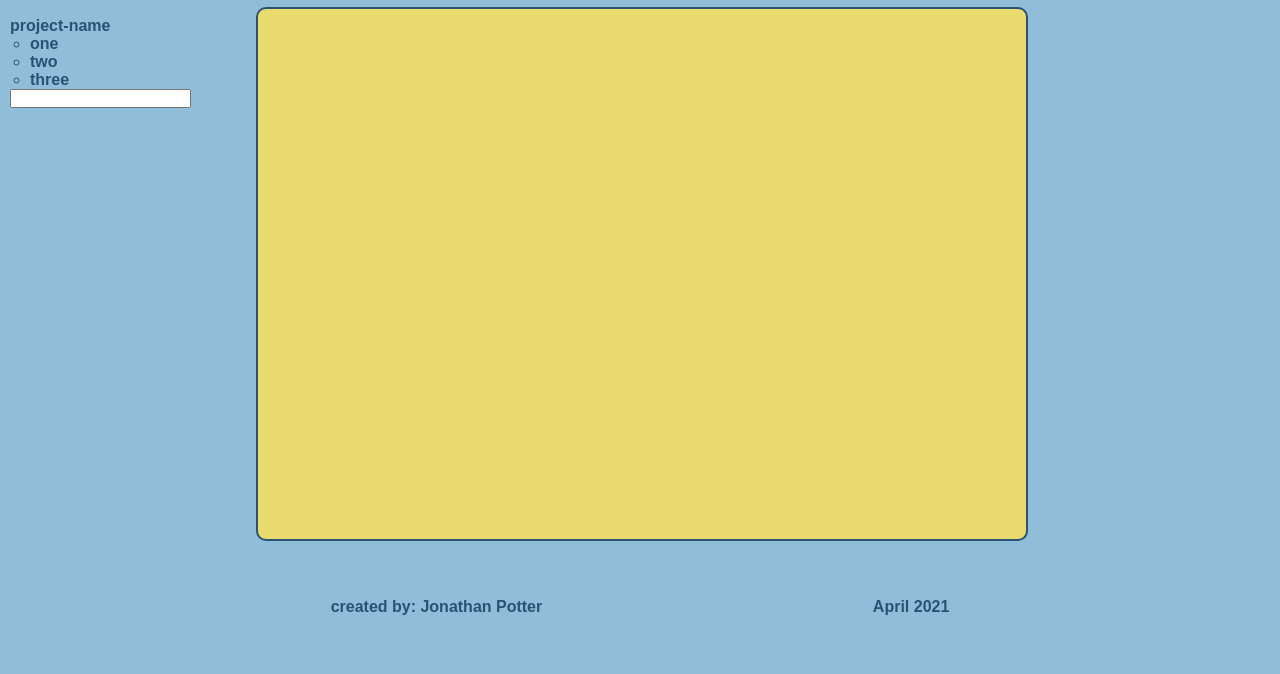
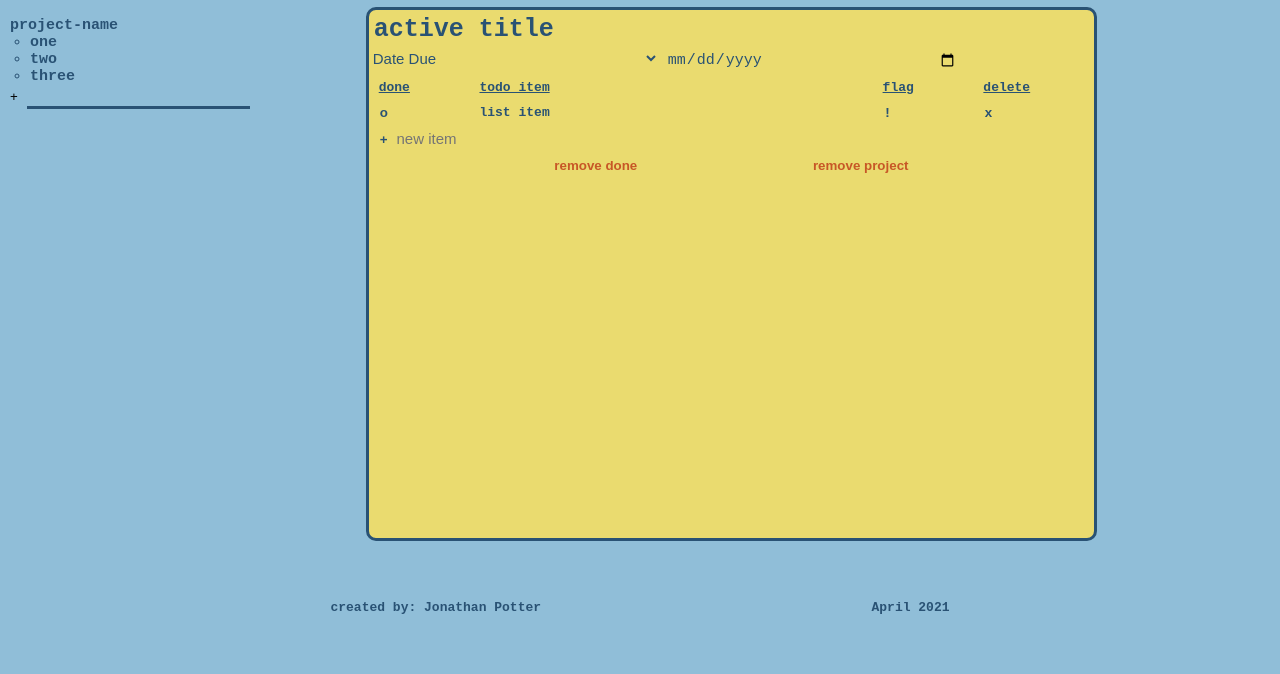
Before and after one commit to JonathanDPotter/todo-list, a website built with webpack: page dist/index.html in a window 1280 px wide. Shown: the part 126-800 px from the top of the page. Built offline with Linux system fonts and the light colour scheme.

Commit message:
html and css set, no javascript

```diff
--- a/src/style.css
+++ b/src/style.css
@@ -1,4 +1,5 @@
 :root {
+  --bright-blue: rgb(168, 214, 240);
   --blue: rgb(144, 190, 216);
   --orange: rgb(199, 87, 38);
   --yellow: rgb(234, 219, 111);
@@ -14,7 +15,11 @@
 html,
 body,
 #full-page {
-  height: 100%;
+  height: 100vh;
+}
+
+button:hover {
+  cursor: pointer;
 }
 
 #full-page {
@@ -22,34 +27,63 @@ body,
   background-color: var(--blue);
   color: var(--darkblue);
   display: grid;
-  grid: "header header header" 1fr
-        "projects list ..." 4fr
-        "footer footer footer" 1fr;
-  grid-template-columns: 1fr 3fr 1fr;
-  font-family: fantasy;
+  grid:
+    "head head head" 1fr
+    "projects list ..." 4fr
+    "foot foot foot" 1fr/
+    2fr 4fr 1fr;
+  font-family: monospace;
   font-weight: 900;
 }
 
 #title {
-  grid-area: header;
+  grid-area: head;
   font-size: 80px;
-  opacity: .5;
+  background-color: var(--orange);
+  margin: 10px auto;
+  border-radius: 10px;
+  text-align: center;
+  width: 60%;
 }
 
 #projects {
   grid-area: projects;
   width: 100%;
   padding: 10px;
+  font-size: 15px;
+  margin: 0;
 }
 
-#project-list li{
+#project-list li {
   margin-left: 20px;
   list-style-type: circle;
 }
 
 #project-list li:hover {
-  opacity: .7;
+  opacity: 0.7;
+}
 
+#new-project {
+  width: 60%;
+  background-color: var(--blue);
+  border: none;
+  border-bottom: 3px solid var(--darkblue);
+  padding: 2px;
+}
+
+#add-project button {
+  background-color: var(--blue);
+  border: none;
+}
+
+#add-project:hover {
+  opacity: 0.7;
+}
+
+#new-project:focus {
+  outline: none;
+  background-color: var(--bright-blue);
+  border-radius: 5px;
 }
 
 #active-list {
@@ -57,13 +91,88 @@ body,
   background-color: var(--yellow);
   width: 100%;
   border-radius: 10px;
-  border: 2px solid var(--darkblue)
+  border: 3px solid var(--darkblue);
+  margin: 0;
+  box-sizing: border-box;
+}
+
+#active-title {
+  font-size: 25px;
+  margin: 5px;
+}
+
+#date-container select,
+input {
+  background-color: var(--yellow);
+  border: none;
+  width: 40%;
+  font-size: 15px;
+  color: var(--darkblue);
+}
+
+#date-container select,
+input:focus {
+  outline: none;
+}
+
+#list-container {
+  margin: 10px;
+}
+
+#list-head,
+#list {
+  display: grid;
+  grid-template-columns: 1fr 4fr 1fr 1fr;
+  text-justify: start;
+}
+
+#list {
+  margin: 10px 0px;
+}
+
+#list-head {
+  text-decoration: underline;
+  text-decoration-color: var(--darkblue);
+}
+
+.flagged {
+  color: var(--orange);
+}
+
+#done {
+  background-color: var(--yellow);
+}
+
+.btn {
+  background-color: var(--yellow);
+  border: none;
+  color: var(--darkblue);
+  font-weight: 900;
+  width: 10px;
+  display: inline;
+}
+
+.btn:hover {
+  opacity: 0.7;
+}
+
+#remove {
+  width: auto;
+  margin: 10px 0;
+  display: flex;
+  justify-content: space-evenly;
+}
+
+#remove .btn {
+  width: auto;
+  color: var(--orange);
 }
 
 #footer {
-  grid-area: footer;
+  grid-area: foot;
   display: flex;
   justify-content: space-evenly;
   align-items: center;
   width: 100%;
+  height: auto;
 }
```
Also changed, not shown: dist/bundle.js, dist/index.html.
